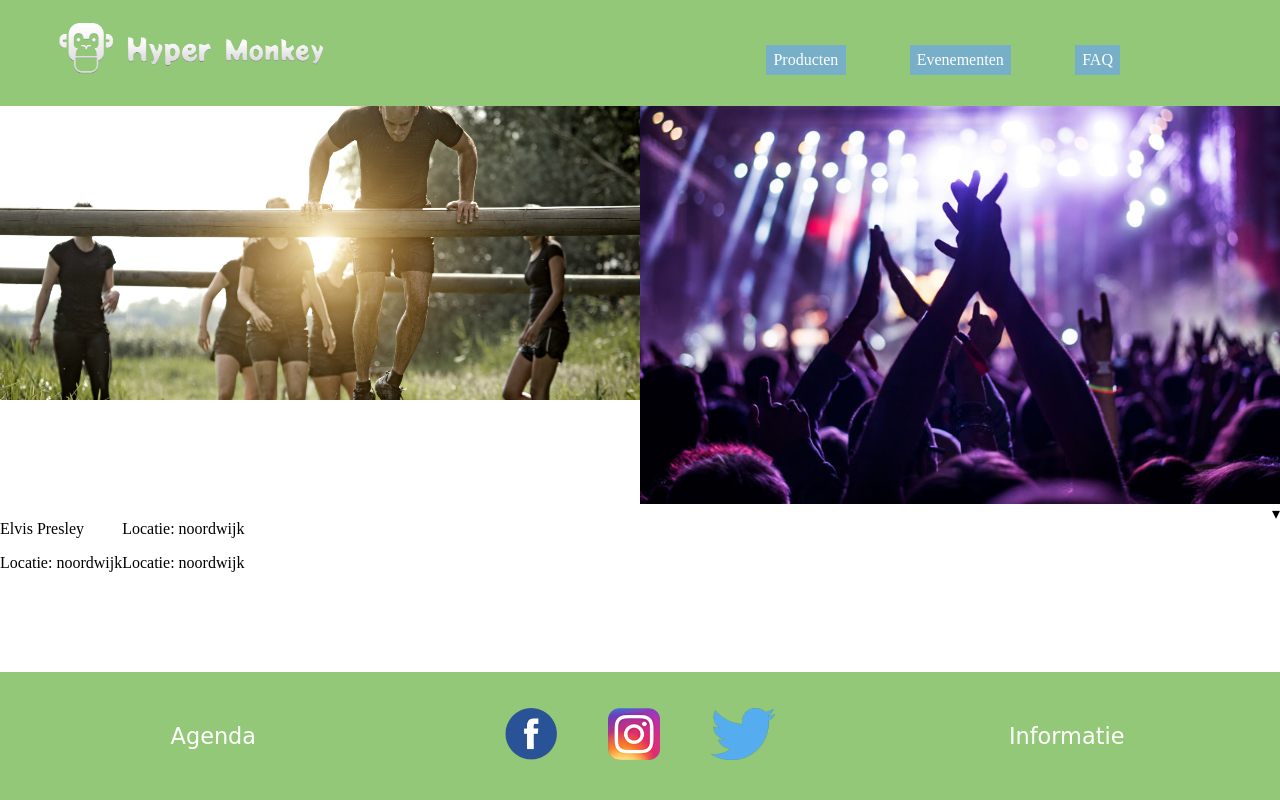
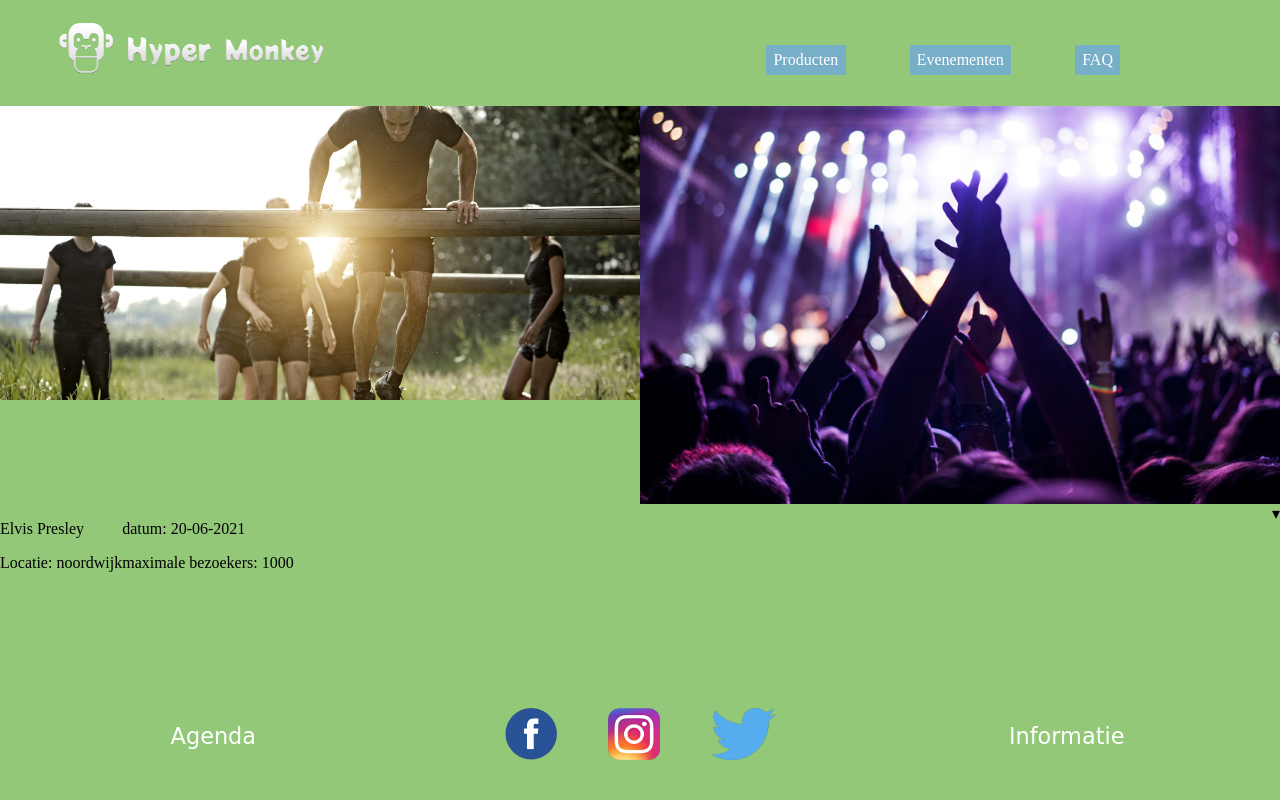
Before and after one commit to lo0e-swd4/ALA3-3-hyper-monkey, a PHP site: the page made by evenementen pagina - Tyler/evenementten.html in a window 1280 px wide. Run offline with PHP 8.4, Linux system fonts and the light colour scheme; some web fonts are replaced.

Commit message:
background

```diff
--- a/evenementen pagina - Tyler/CSS/evenementen.css
+++ b/evenementen pagina - Tyler/CSS/evenementen.css
@@ -89,6 +89,7 @@ header article {
    main {
        margin-top: 10vh;
        min-height: 74vh;
+       background-color: #92C877;
    }
 
 .evenement-details {
--- a/evenementen pagina - Tyler/evenementten.html
+++ b/evenementen pagina - Tyler/evenementten.html
@@ -42,8 +42,8 @@
                         <p class="locatie-plaats">Locatie: noordwijk</p>
                     </section>
                     <section>
-                        <p class="locatie-postcode">Locatie: noordwijk</p>
-                        <p class="locatie-gebouw">Locatie: noordwijk</p>
+                        <p class="locatie-postcode">datum: 20-06-2021</p>
+                        <p class="locatie-gebouw">maximale bezoekers: 1000</p>
                     </section>
                 </div>
             </summary>
```
